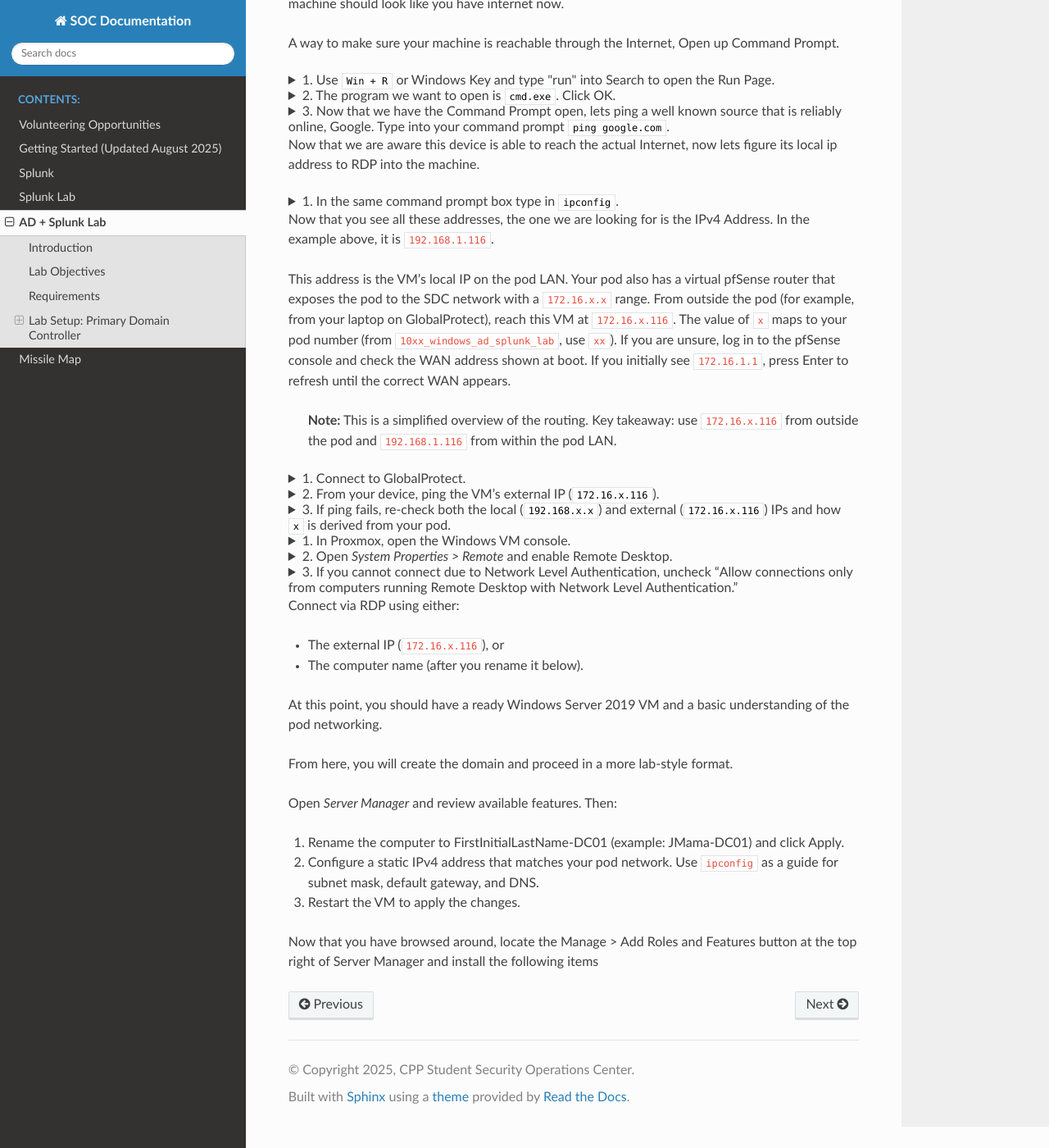
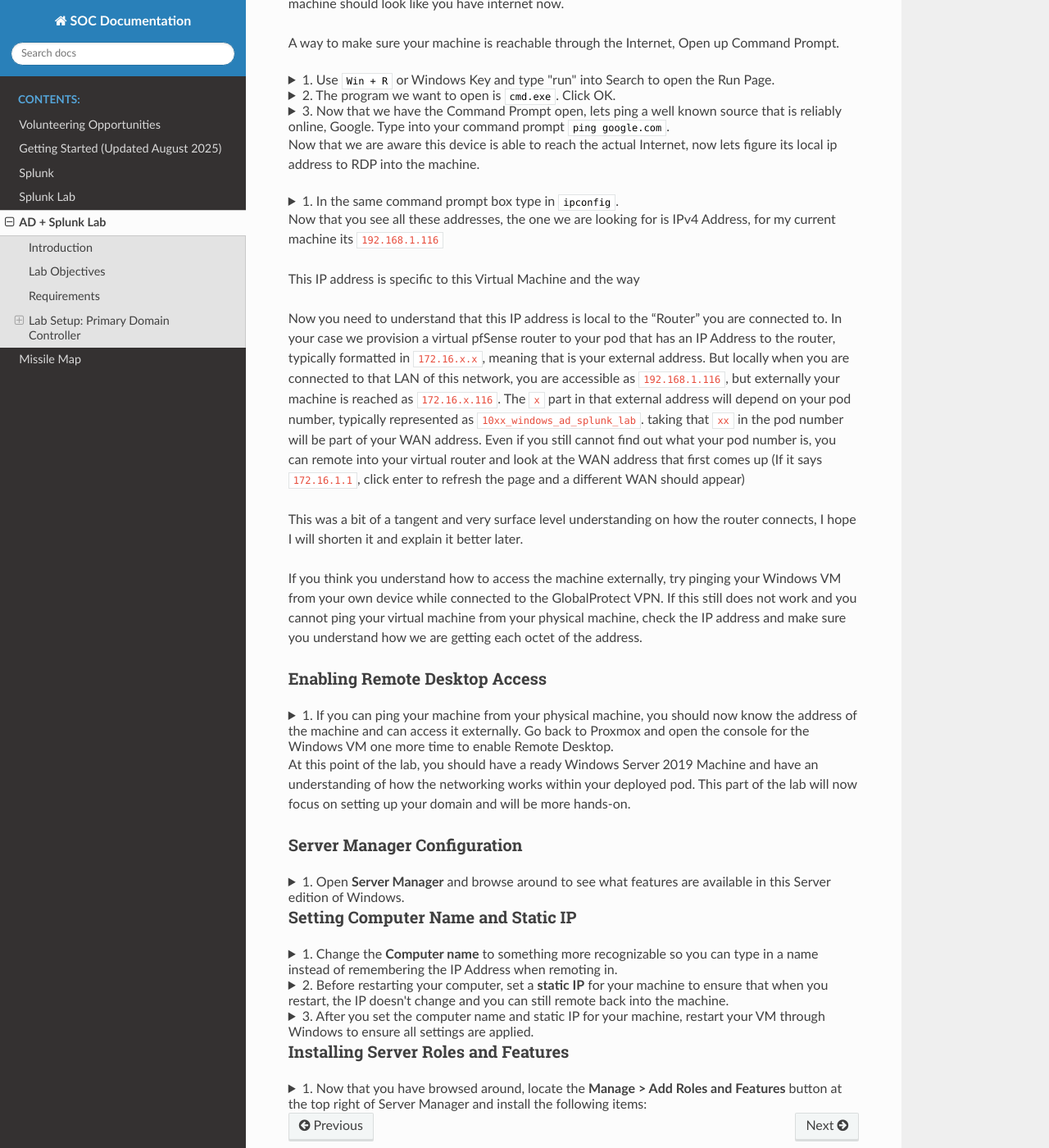
Before and after one commit to cpp-soc/documentation, a Sphinx documentation site: the page built from source/AD_Lab.md, in a window 1280 px wide and 1400 px high, scrolled down 2498 px. Shown: the whole window at 82% size. Built offline with Sphinx 7.4.7 and the Read the Docs theme 3.1.0, drawn with Linux system fonts in a browser that asks for light colours.

Commit message:
try again

```diff
--- a/source/AD_Lab.md
+++ b/source/AD_Lab.md
@@ -234,43 +234,62 @@ Now that we are aware this device is able to reach the actual Internet, now lets
 
 </details>
 
-Now that you see all these addresses, the one we are looking for is the IPv4 Address. In the example above, it is `192.168.1.116`.
+Now that you see all these addresses, the one we are looking for is IPv4 Address, for my current machine its `192.168.1.116`
 
-This address is the VM’s local IP on the pod LAN. Your pod also has a virtual pfSense router that exposes the pod to the SDC network with a `172.16.x.x` range. From outside the pod (for example, from your laptop on GlobalProtect), reach this VM at `172.16.x.116`. The value of `x` maps to your pod number (from `10xx_windows_ad_splunk_lab`, use `xx`). If you are unsure, log in to the pfSense console and check the WAN address shown at boot. If you initially see `172.16.1.1`, press Enter to refresh until the correct WAN appears.
+This IP address is specific to this Virtual Machine and the way
 
-> **Note:** This is a simplified overview of the routing. Key takeaway: use `172.16.x.116` from outside the pod and `192.168.1.116` from within the pod LAN.
+Now you need to understand that this IP address is local to the "Router" you are connected to. In your case we provision a virtual pfSense router to your pod that has an IP Address to the router, typically formatted in `172.16.x.x`, meaning that is your external address. But locally when you are connected to that LAN of this network, you are accessible as `192.168.1.116`, but externally your machine is reached as `172.16.x.116`. The `x` part in that external address will depend on your pod number, typically represented as `10xx_windows_ad_splunk_lab`. taking that `xx` in the pod number will be part of your WAN address. Even if you still cannot find out what your pod number is, you can remote into your virtual router and look at the WAN address that first comes up (If it says `172.16.1.1`, click enter to refresh the page and a different WAN should appear)
+
+This was a bit of a tangent and very surface level understanding on how the router connects, I hope I will shorten it and explain it better later.
+
+If you think you understand how to access the machine externally, try pinging your Windows VM from your own device while connected to the GlobalProtect VPN. If this still does not work and you cannot ping your virtual machine from your physical machine, check the IP address and make sure you understand how we are getting each octet of the address.
+
+### Enabling Remote Desktop Access
 
 <details>
-<summary>1. Connect to GlobalProtect.</summary>
+<summary>1. If you can ping your machine from your physical machine, you should now know the address of the machine and can access it externally. Go back to Proxmox and open the console for the Windows VM one more time to enable Remote Desktop.</summary>
+
+> **Note:** You can access the machine using either the External IP of your VM or the actual Computer Name if you know it. You might encounter issues regarding Network Level Authentication, which must be disabled in the Remote Desktop settings.
+
 </details>
+
+At this point of the lab, you should have a ready Windows Server 2019 Machine and have an understanding of how the networking works within your deployed pod. This part of the lab will now focus on setting up your domain and will be more hands-on.
+
+### Server Manager Configuration
+
 <details>
-<summary>2. From your device, ping the VM’s external IP (<code>172.16.x.116</code>).</summary>
+<summary>1. Open <strong>Server Manager</strong> and browse around to see what features are available in this Server edition of Windows.</summary>
+
+> From the Server Manager, you can see many different features typically not available on Home and even Pro editions of Windows.
+
 </details>
+
+### Setting Computer Name and Static IP
+
 <details>
-<summary>3. If ping fails, re-check both the local (<code>192.168.x.x</code>) and external (<code>172.16.x.116</code>) IPs and how <code>x</code> is derived from your pod.</summary>
+<summary>1. Change the <strong>Computer name</strong> to something more recognizable so you can type in a name instead of remembering the IP Address when remoting in.</summary>
+
+> For the sake of this lab environment, we will have a consistent naming system for all clients. Rename your Windows VM to **FirstInitialLastName-DC01** (e.g., **JMama-DC01**) and then click **Apply**.
+
 </details>
 
 <details>
-<summary>1. In Proxmox, open the Windows VM console.</summary>
-</details>
-<details>
-<summary>2. Open <em>System Properties &gt; Remote</em> and enable Remote Desktop.</summary>
-</details>
-<details>
-<summary>3. If you cannot connect due to Network Level Authentication, uncheck “Allow connections only from computers running Remote Desktop with Network Level Authentication.”</summary>
+<summary>2. Before restarting your computer, set a <strong>static IP</strong> for your machine to ensure that when you restart, the IP doesn't change and you can still remote back into the machine.</summary>
+
+> **Tip:** If you are unsure about all the settings you need for the IPv4 configuration, running `ipconfig` in Command Prompt will help guide you with the current network settings.
+
 </details>
 
-Connect via RDP using either:
-- The external IP (`172.16.x.116`), or
-- The computer name (after you rename it below).
+<details>
+<summary>3. After you set the computer name and static IP for your machine, restart your VM through Windows to ensure all settings are applied.</summary>
 
-At this point, you should have a ready Windows Server 2019 VM and a basic understanding of the pod networking.
+> This restart ensures that both the computer name change and static IP configuration take effect properly.
 
-From here, you will create the domain and proceed in a more lab-style format.
+</details>
 
-Open *Server Manager* and review available features. Then:
-1. Rename the computer to FirstInitialLastName-DC01 (example: JMama-DC01) and click Apply.
-2. Configure a static IPv4 address that matches your pod network. Use `ipconfig` as a guide for subnet mask, default gateway, and DNS.
-3. Restart the VM to apply the changes.
+### Installing Server Roles and Features
 
-Now that you have browsed around, locate the Manage > Add Roles and Features button at the top right of Server Manager and install the following items
+<details>
+<summary>1. Now that you have browsed around, locate the <strong>Manage > Add Roles and Features</strong> button at the top right of Server Manager and install the following items:</summary>
+
+</details>
```
